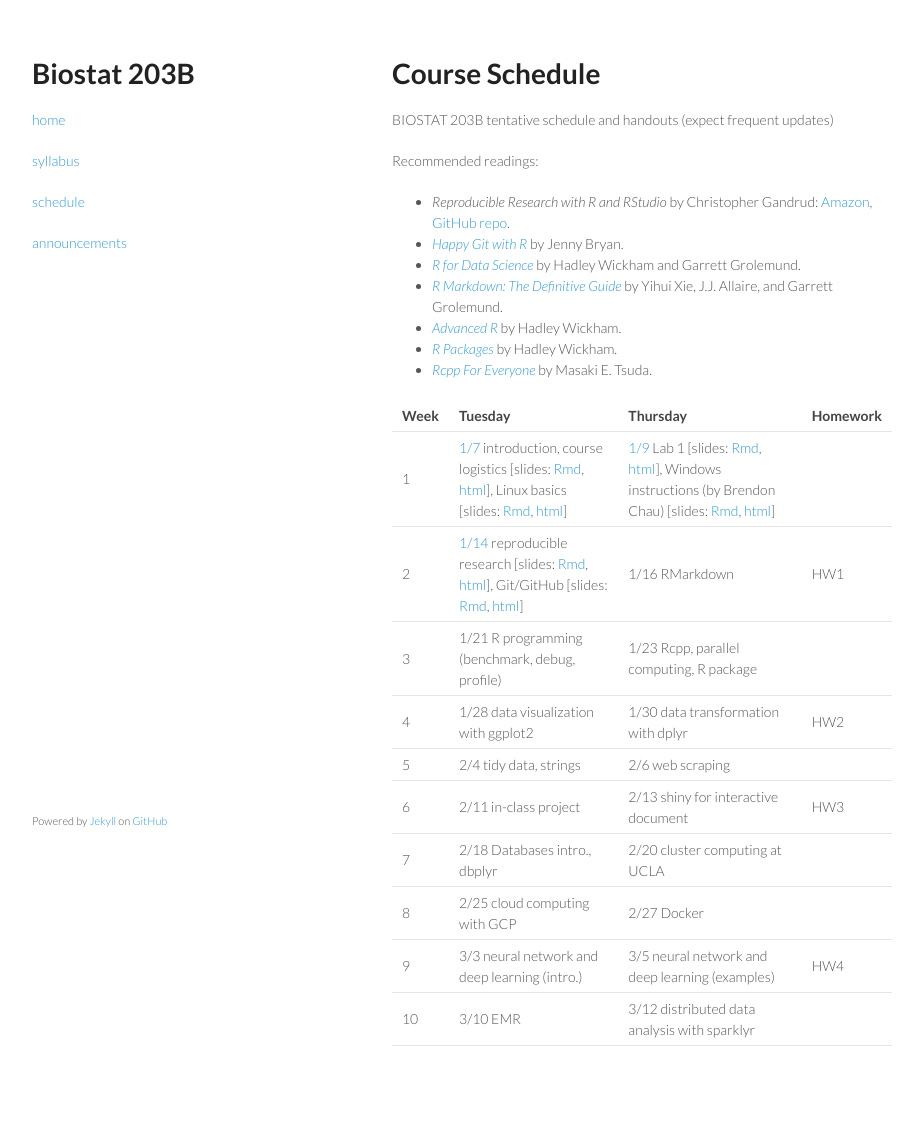
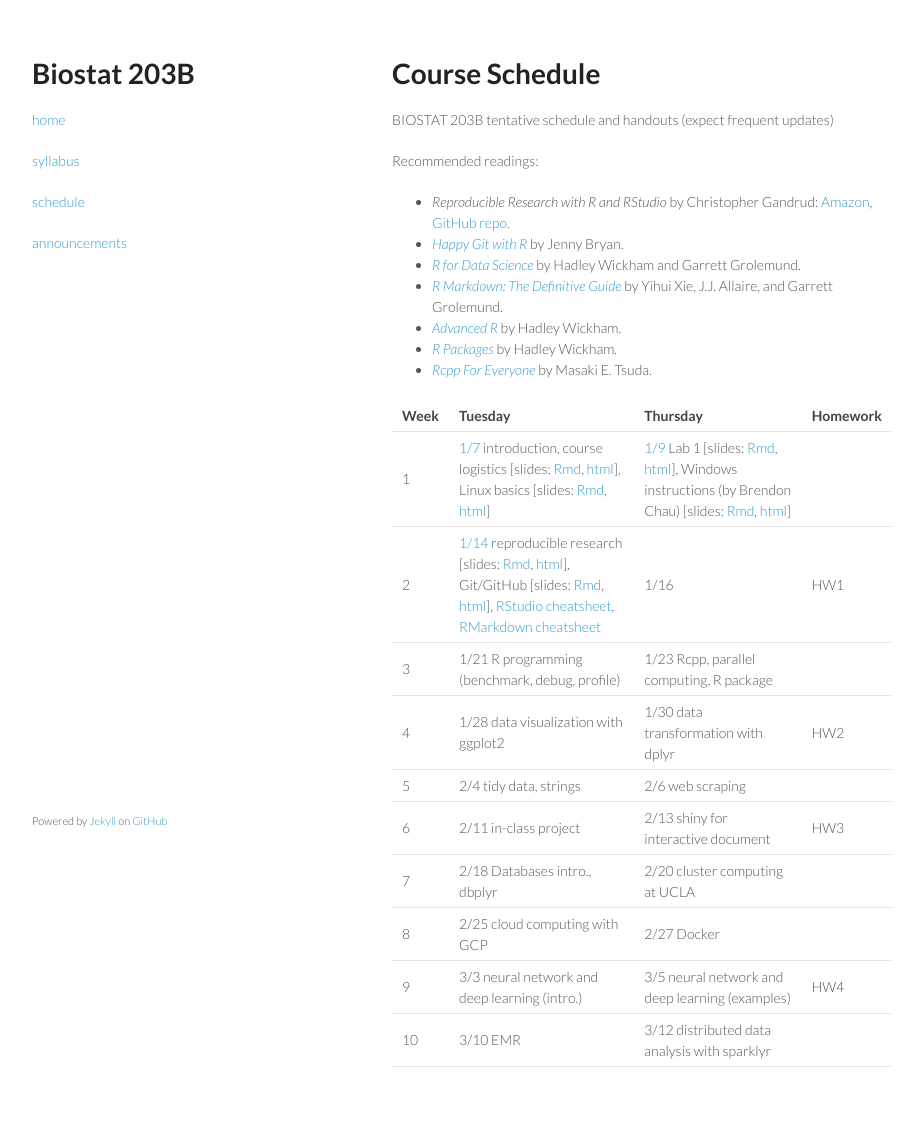
Before and after one commit to ucla-biostat203b-2020winter/ucla-biostat203b-2020winter.github.io, a Jekyll site: the page built from schedule.md, in a window 1280 px wide. Shown: the whole page, without its empty margins (178-1101 px from the left). Built offline with Jekyll 4.4.1, drawn with Linux system fonts in a browser that asks for light colours; before the commit the page ends 1116 px from its top, so only the background shows below that.

Commit message:
links to RStudio and RMarkdown cheatsheets

```diff
--- a/schedule.md
+++ b/schedule.md
@@ -19,7 +19,7 @@ Recommended readings:
 | Week | Tuesday | Thursday | Homework |
 |:-----------|:------------|:------------|:------------|
 | 1 | [1/7](http://ucla-biostat203b-2020winter.github.io/biostat203bwinter2020/2020/01/07/week1-day1.html) introduction, course logistics \[slides: [Rmd](https://raw.githubusercontent.com/ucla-biostat203b-2020winter/ucla-biostat203b-2020winter.github.io/master/slides/01-intro/intro.Rmd), [html](./slides/01-intro/intro.html)\], Linux basics \[slides: [Rmd](https://raw.githubusercontent.com/ucla-biostat203b-2020winter/ucla-biostat203b-2020winter.github.io/master/slides/02-linux/linux.Rmd), [html](./slides/02-linux/linux.html)\] | [1/9](http://ucla-biostat203b-2020winter.github.io/biostat203bwinter2020/2020/01/09/week1-day2.html) Lab 1 \[slides: [Rmd](https://raw.githubusercontent.com/ucla-biostat203b-2020winter/ucla-biostat203b-2020winter.github.io/master/labs/lab01/lab01.Rmd), [html](./labs/lab01/lab01.html)\], Windows instructions (by Brendon Chau) \[slides: [Rmd](https://raw.githubusercontent.com/ucla-biostat203b-2020winter/ucla-biostat203b-2020winter.github.io/master/labs/lab01/lab01_GitForWindows.Rmd), [html](./labs/lab01/lab01_GitForWindows.html)\] |
-| 2 | [1/14](http://ucla-biostat203b-2020winter.github.io/biostat203bwinter2020/2020/01/14/week2-day1.html) reproducible research \[slides: [Rmd](https://raw.githubusercontent.com/ucla-biostat203b-2020winter/ucla-biostat203b-2020winter.github.io/master/slides/03-repres/repres.Rmd), [html](./slides/03-repres/repres.html)\], Git/GitHub \[slides: [Rmd](https://raw.githubusercontent.com/ucla-biostat203b-2020winter/ucla-biostat203b-2020winter.github.io/master/slides/04-git/git.Rmd), [html](./slides/04-git/git.html)\] | 1/16 RMarkdown | HW1 |
+| 2 | [1/14](http://ucla-biostat203b-2020winter.github.io/biostat203bwinter2020/2020/01/14/week2-day1.html) reproducible research \[slides: [Rmd](https://raw.githubusercontent.com/ucla-biostat203b-2020winter/ucla-biostat203b-2020winter.github.io/master/slides/03-repres/repres.Rmd), [html](./slides/03-repres/repres.html)\], Git/GitHub \[slides: [Rmd](https://raw.githubusercontent.com/ucla-biostat203b-2020winter/ucla-biostat203b-2020winter.github.io/master/slides/04-git/git.Rmd), [html](./slides/04-git/git.html)\], [RStudio cheatsheet](https://github.com/rstudio/cheatsheets/raw/master/rstudio-ide.pdf), [RMarkdown cheatsheet](https://github.com/rstudio/cheatsheets/raw/master/rmarkdown-2.0.pdf) | 1/16 | HW1 |
 | 3 | 1/21 R programming (benchmark, debug, profile) | 1/23 Rcpp, parallel computing, R package |
 | 4 | 1/28 data visualization with ggplot2 | 1/30 data transformation with dplyr | HW2 |
 | 5 | 2/4 tidy data, strings | 2/6 web scraping | |
```
